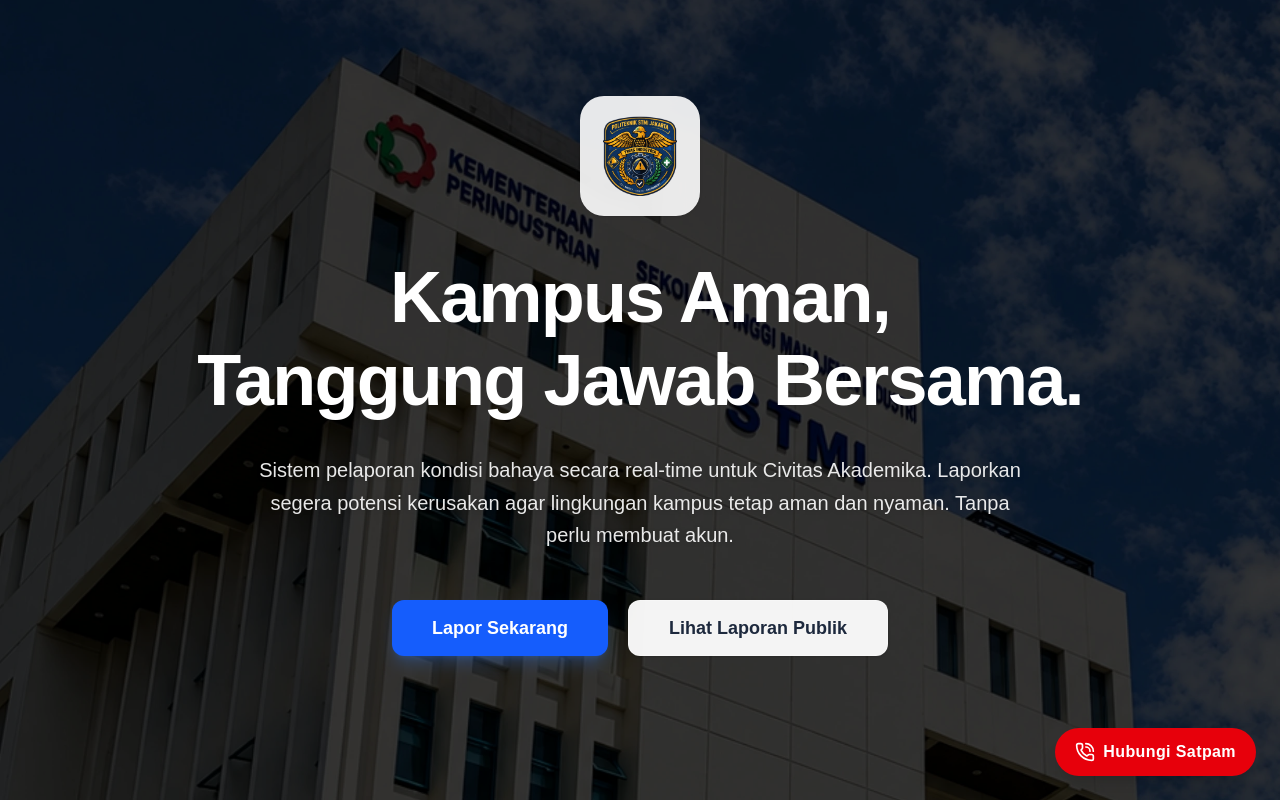
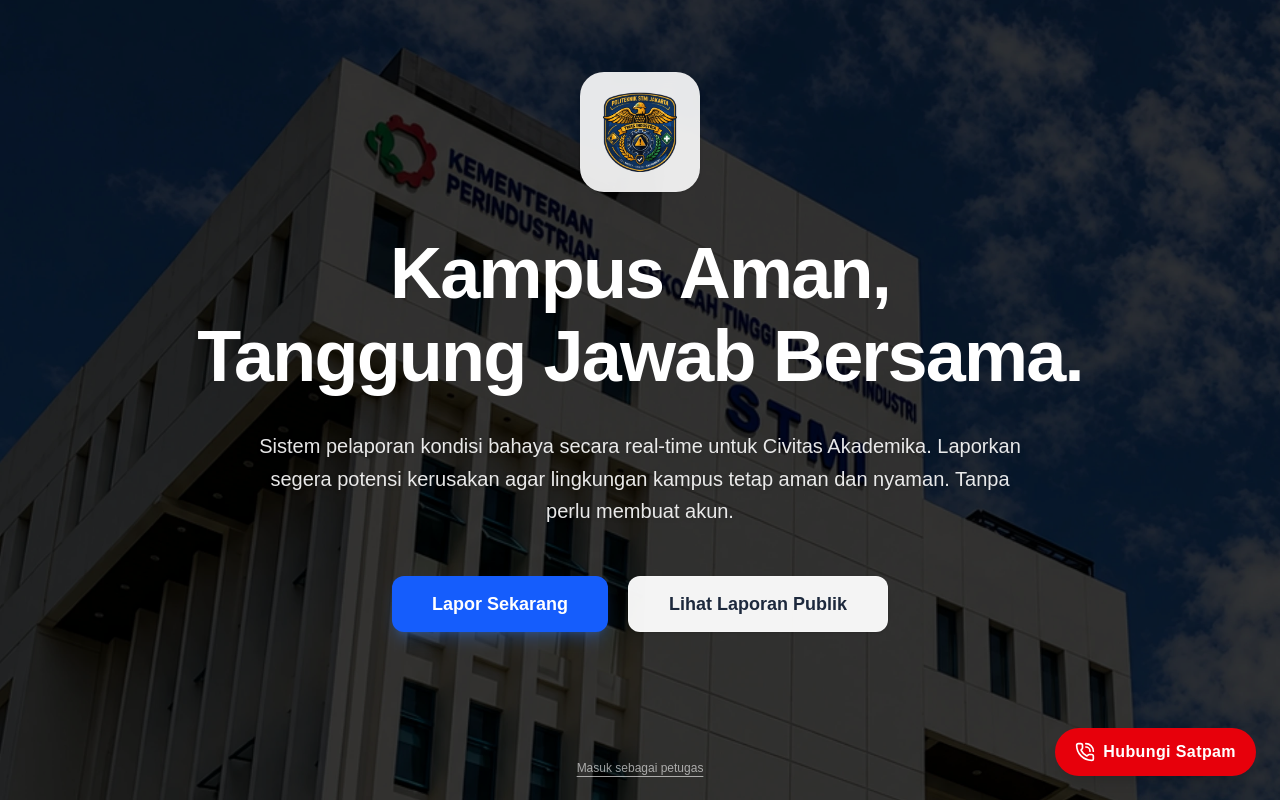
Before and after one commit to manry-hub/chrs-stmi, a Next.js app: page / in a window 1280 px wide. Built offline with nearby package versions, Linux system fonts and the light colour scheme; no server answers.

Commit message:
refactor: use shared uploadReportImage helper and improve server error handling

```diff
--- a/src/app/page.tsx
+++ b/src/app/page.tsx
@@ -9,7 +9,7 @@ export default async function HomePage() {
     const activeContact = await getActiveEmergencyContact();
 
     return (
-        <div className="relative min-h-screen flex flex-col items-center justify-center py-10 sm:py-12 px-4 sm:px-6 md:px-8 overflow-hidden">
+        <div className="relative min-h-screen flex flex-col items-center justify-center pt-10 sm:pt-12 pb-20 sm:pb-24 px-4 sm:px-6 md:px-8 overflow-hidden">
             {/* Background Image */}
             <Image src="/background.webp" alt="Kampus Background" fill priority className="object-cover -z-20" quality={90} />
 
@@ -50,6 +50,19 @@ export default async function HomePage() {
                     <EmergencyCallButton phoneNumber={activeContact.phone} name={activeContact.name} />
                 </div>
             </div>
+
+            {/* Pintu masuk petugas. Sengaja kecil dan di bawah: civitas tidak
+                perlu akun, jadi ini hanya untuk cleaning service & kepala CS. */}
+            <footer className="absolute inset-x-0 bottom-0 z-10 px-4 pb-5 sm:pb-6">
+                <p className="text-center text-[11px] sm:text-xs text-white/60">
+                    <Link
+                        href={ROUTES.LOGIN}
+                        className="underline underline-offset-4 hover:text-white transition-colors"
+                    >
+                        Masuk sebagai petugas
+                    </Link>
+                </p>
+            </footer>
         </div>
     );
 }
--- a/src/components/admin/ReportDetailClient.tsx
+++ b/src/components/admin/ReportDetailClient.tsx
@@ -5,6 +5,8 @@ import { useRouter } from "next/navigation";
 import { subscribeToReportLogs } from "@/lib/firebase/reports";
 import { confirmReport } from "@/actions/reports/confirmReport";
 import { markReportDone } from "@/actions/reports/markReportDone";
+import { uploadReportImage } from "@/lib/uploadImage";
+import { getDeviceId } from "@/lib/deviceId";
 import { ActivityLogTimeline } from "@/components/admin/ActivityLogTimeline";
 import { ReportStatusBadge } from "@/components/report/ReportStatusBadge";
 import { ImagePreview } from "@/components/report/ImagePreview";
@@ -67,17 +69,7 @@ export function ReportDetailClient({ report, currentUserId, currentUserRole }: R
 
         setLoading(true);
         try {
-            const formData = new FormData();
-            formData.append("file", proofImage);
-
-            const uploadRes = await fetch("/api/upload", {
-                method: "POST",
-                body: formData,
-            });
-
-            if (!uploadRes.ok) throw new Error("Gagal mengunggah foto bukti");
-            const uploadData = await uploadRes.json();
-            const uploadedUrl = uploadData.url;
+            const uploadedUrl = await uploadReportImage(proofImage, getDeviceId());
 
             await markReportDone({ reportId: report.id, proofImageUrl: uploadedUrl });
             setCurrentStatus("done");
--- a/src/lib/uploadImage.ts
+++ b/src/lib/uploadImage.ts
@@ -23,13 +23,17 @@ export async function uploadReportImage(file: File, deviceId: string): Promise<s
     });
 
     if (!res.ok) {
+        // Teruskan pesan dari server bila ada; jauh lebih menolong saat
+        // menelusuri masalah daripada pesan generik.
+        const detail = await res.json().then((body) => body?.error).catch(() => null);
+
         if (res.status === 429) {
-            throw new Error("Terlalu banyak unggahan dari perangkat ini. Coba lagi sebentar.");
+            throw new Error(detail || "Terlalu banyak unggahan dari perangkat ini. Coba lagi sebentar.");
         }
         if (res.status >= 500) {
             throw new Error("Gagal mengunggah gambar karena kesalahan server.");
         }
-        throw new Error("Gagal mengunggah gambar.");
+        throw new Error(detail || "Gagal mengunggah gambar.");
     }
 
     const data = await res.json();
```
Also changed, not shown: public/sw.js.
